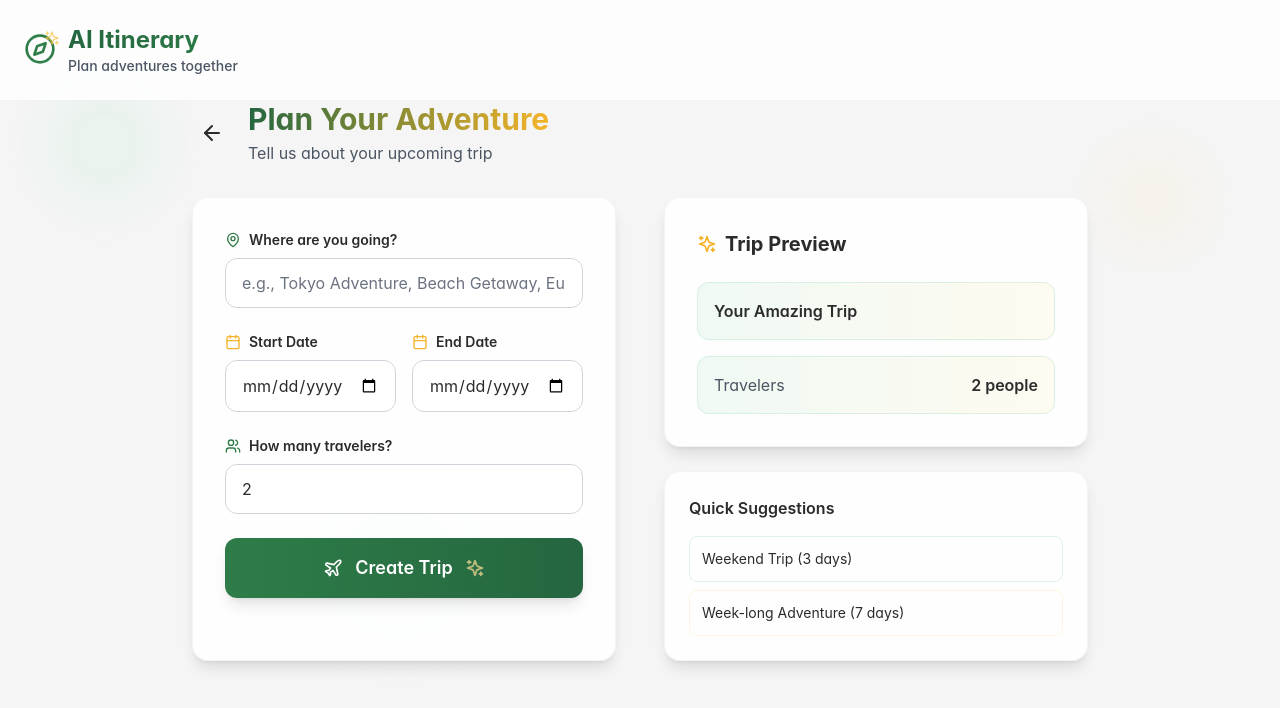
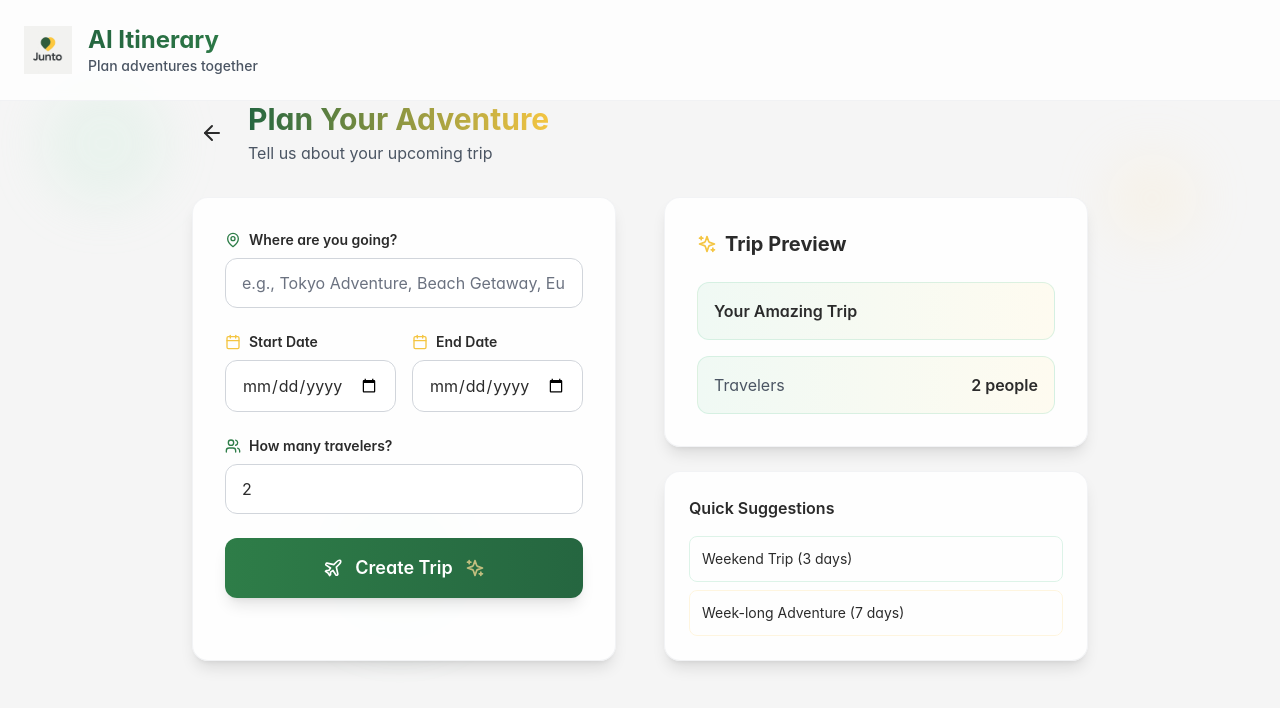
Before and after one commit to MimiLeinbach/Bolt-Hackathon, a React (Vite) app: page /create-trip in a window 1280 px wide. Shown: the top 708 px of the page. Built offline with nearby package versions, Linux system fonts and the light colour scheme.

Commit message:
Update Logo and Yellow Color

```diff
--- a/src/components/shared/Layout.tsx
+++ b/src/components/shared/Layout.tsx
@@ -1,5 +1,4 @@
 import React from 'react'
-import { Compass, Sparkles } from 'lucide-react'
 
 interface LayoutProps {
   children: React.ReactNode
@@ -19,10 +18,14 @@ export default function Layout({ children }: LayoutProps) {
       <header className="relative z-10 px-6 py-6 bg-white/80 backdrop-blur-sm border-b border-gray-200/50">
         <div className="max-w-7xl mx-auto">
           <div className="flex items-center justify-between">
-            <div className="flex items-center space-x-3">
+            <div className="flex items-center space-x-4">
+              {/* Junto Logo */}
               <div className="relative">
-                <Compass className="w-8 h-8 text-forest-500 animate-bounce-gentle" />
-                <Sparkles className="w-4 h-4 text-gold-400 absolute -top-1 -right-1 animate-pulse" />
+                <img
+                  src="/ChatGPT Image Jun 24, 2025 at 03_16_13 PM.jpg"
+                  alt="Junto Logo"
+                  className="w-12 h-12 object-contain"
+                />
               </div>
               <div>
                 <h1 className="text-2xl font-bold bg-gradient-to-r from-forest-600 to-forest-500 bg-clip-text text-transparent">
--- a/src/index.css
+++ b/src/index.css
@@ -68,10 +68,10 @@
 }
 
 ::-webkit-scrollbar-thumb {
-  background: linear-gradient(to bottom, #2E7D48, #F7C544);
+  background: linear-gradient(to bottom, #2E7D48, #F4C542);
   border-radius: 3px;
 }
 
 ::-webkit-scrollbar-thumb:hover {
-  background: linear-gradient(to bottom, #256640, #f4b429);
+  background: linear-gradient(to bottom, #256640, #f1b429);
 }
--- a/src/pages/CreateTripPage.tsx
+++ b/src/pages/CreateTripPage.tsx
@@ -111,7 +111,7 @@ export default function CreateTripPage() {
           <ArrowLeft className="w-6 h-6 text-charcoal" />
         </button>
         <div>
-          <h1 className="text-3xl font-bold bg-gradient-to-r from-forest-600 to-gold-500 bg-clip-text text-transparent">
+          <h1 className="text-3xl font-bold bg-gradient-to-r from-forest-600 to-gold-400 bg-clip-text text-transparent">
             Plan Your Adventure
           </h1>
           <p className="text-gray-600 mt-1">Tell us about your upcoming trip</p>
@@ -145,7 +145,7 @@ export default function CreateTripPage() {
             <div className="grid md:grid-cols-2 gap-4">
               <div>
                 <label className="block text-sm font-semibold text-charcoal mb-2 flex items-center">
-                  <Calendar className="w-4 h-4 mr-2 text-gold-500" />
+                  <Calendar className="w-4 h-4 mr-2 text-gold-400" />
                   Start Date
                 </label>
                 <input
@@ -163,7 +163,7 @@ export default function CreateTripPage() {
 
               <div>
                 <label className="block text-sm font-semibold text-charcoal mb-2 flex items-center">
-                  <Calendar className="w-4 h-4 mr-2 text-gold-500" />
+                  <Calendar className="w-4 h-4 mr-2 text-gold-400" />
                   End Date
                 </label>
                 <input
@@ -226,7 +226,7 @@ export default function CreateTripPage() {
         <div className="space-y-6 animate-slide-up" style={{ animationDelay: '0.2s' }}>
           <div className="glass-card rounded-2xl p-8">
             <h3 className="text-xl font-bold text-charcoal mb-6 flex items-center">
-              <Sparkles className="w-5 h-5 mr-2 text-gold-500" />
+              <Sparkles className="w-5 h-5 mr-2 text-gold-400" />
               Trip Preview
             </h3>
 
--- a/src/pages/HomePage.tsx
+++ b/src/pages/HomePage.tsx
@@ -22,10 +22,10 @@ export default function HomePage() {
       {/* Hero Section */}
       <div className="text-center mb-12">
         <div className="mb-6">
-          <h2 className="text-5xl font-bold mb-4 bg-gradient-to-r from-forest-600 via-forest-500 to-gold-500 bg-clip-text text-transparent">
+          <h2 className="text-5xl font-bold mb-4 bg-gradient-to-r from-forest-600 via-forest-500 to-gold-400 bg-clip-text text-transparent">
             Your next adventure
           </h2>
-          <h3 className="text-5xl font-bold mb-6 bg-gradient-to-r from-forest-600 via-forest-500 to-gold-500 bg-clip-text text-transparent">
+          <h3 className="text-5xl font-bold mb-6 bg-gradient-to-r from-forest-600 via-forest-500 to-gold-400 bg-clip-text text-transparent">
             starts here
           </h3>
           <p className="text-xl text-gray-700 max-w-2xl mx-auto leading-relaxed">
@@ -70,7 +70,7 @@ export default function HomePage() {
                     </div>
 
                     <div className="flex items-center space-x-2">
-                      <Users className="w-4 h-4 text-gold-500" />
+                      <Users className="w-4 h-4 text-gold-400" />
                       <span className="text-sm">
                         {trip.travelers?.length || trip.participantCount} {(trip.travelers?.length || trip.participantCount) === 1 ? 'traveler' : 'travelers'}
                       </span>
--- a/tailwind.config.js
+++ b/tailwind.config.js
@@ -25,11 +25,11 @@ export default {
         },
         gold: {
           50: '#fefbf0',
-          100: '#fef7e0',
-          200: '#fdecc0',
+          100: '#fef6e0',
+          200: '#fdebc0',
           300: '#fbdc95',
-          400: '#F7C544', // Main yellow/gold
-          500: '#f4b429',
+          400: '#F4C542', // Updated Warm Mustard Yellow
+          500: '#f1b429',
           600: '#e89611',
           700: '#c17510',
           800: '#9b5d14',
@@ -55,11 +55,11 @@ export default {
         },
         wanderlust: {
           50: '#fefbf0',
-          100: '#fef7e0',
-          200: '#fdecc0',
+          100: '#fef6e0',
+          200: '#fdebc0',
           300: '#fbdc95',
-          400: '#F7C544',
-          500: '#f4b429',
+          400: '#F4C542',
+          500: '#f1b429',
           600: '#e89611',
           700: '#c17510',
           800: '#9b5d14',
```
